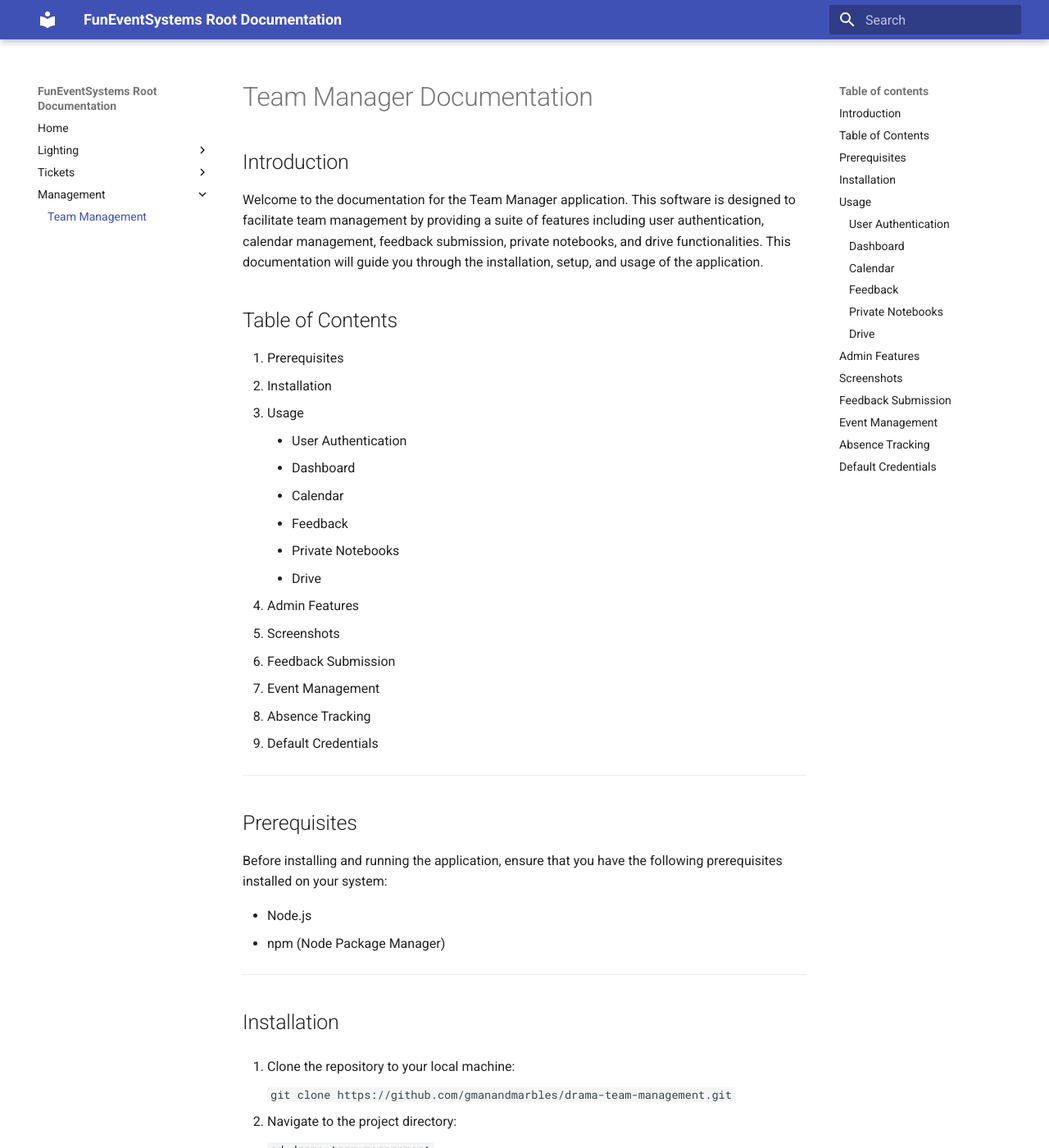
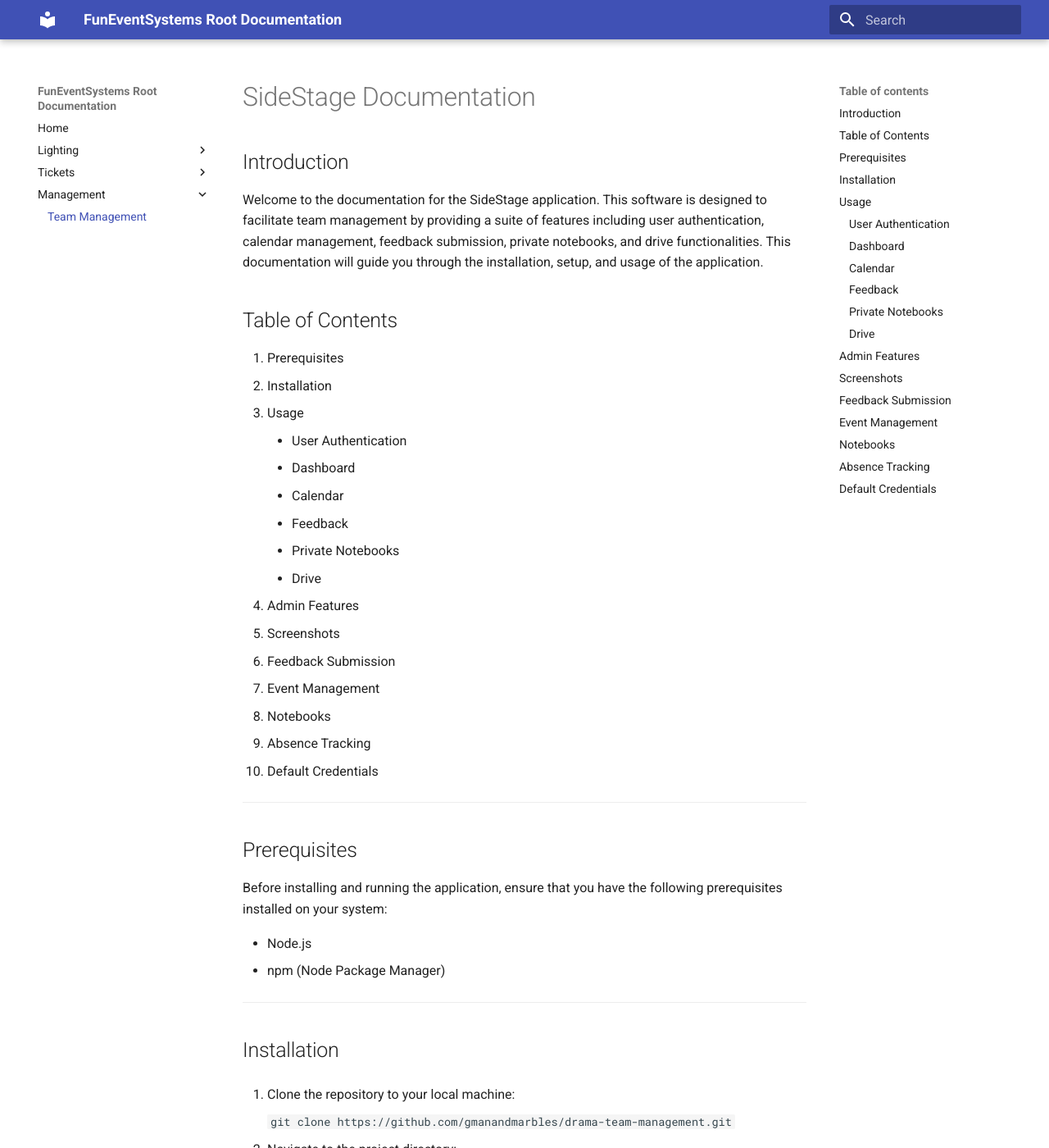
Before and after one commit to funeventsystems/documentation, an MkDocs documentation site: the page built from docs/team-manager.md, in a window 1280 px wide and 1400 px high. Shown: the whole window at 82% size. Built offline with MkDocs 1.6.1 and Material for MkDocs 9.7.7, drawn with Linux system fonts in a browser that asks for light colours; some of the changed text lies outside the part shown.

Commit message:
Update team-manager.md

```diff
--- a/docs/team-manager.md
+++ b/docs/team-manager.md
@@ -1,9 +1,9 @@
 
-# Team Manager Documentation
+# SideStage Documentation
 
 ## Introduction
 
-Welcome to the documentation for the Team Manager application. This software is designed to facilitate team management by providing a suite of features including user authentication, calendar management, feedback submission, private notebooks, and drive functionalities. This documentation will guide you through the installation, setup, and usage of the application.
+Welcome to the documentation for the SideStage application. This software is designed to facilitate team management by providing a suite of features including user authentication, calendar management, feedback submission, private notebooks, and drive functionalities. This documentation will guide you through the installation, setup, and usage of the application.
 
 ## Table of Contents
 
@@ -20,8 +20,9 @@ Welcome to the documentation for the Team Manager application. This software is
 5.  Screenshots
 6.  Feedback Submission
 7.  Event Management
-8.  Absence Tracking
-9.  Default Credentials
+8.  Notebooks
+9.  Absence Tracking
+10.  Default Credentials
 
 ----------
 
@@ -125,6 +126,10 @@ Please refer to the provided screenshots for a visual guide on the respective pa
 -   Admins can manage events at `http://localhost:3000/admin`.
 -   Add new events at `http://localhost:3000/addEvent`.
 -   Delete events at `http://localhost:3000/deleteEvent/:eventId`.
+
+----------
+## Notebooks
+-   Users can create private notebooks to write down things, in between rehearsals.
 
 ----------
 
```
Also changed, not shown: other parts of docs/team-manager.md (+1 -1 lines).
